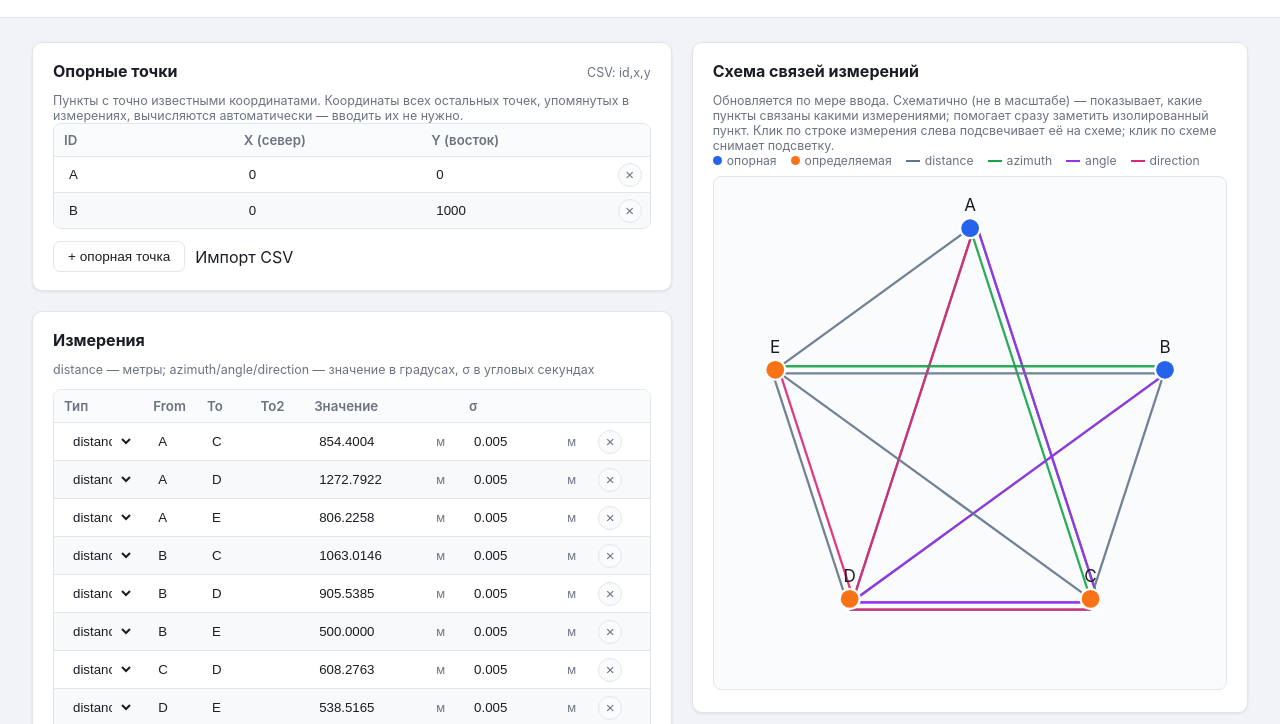
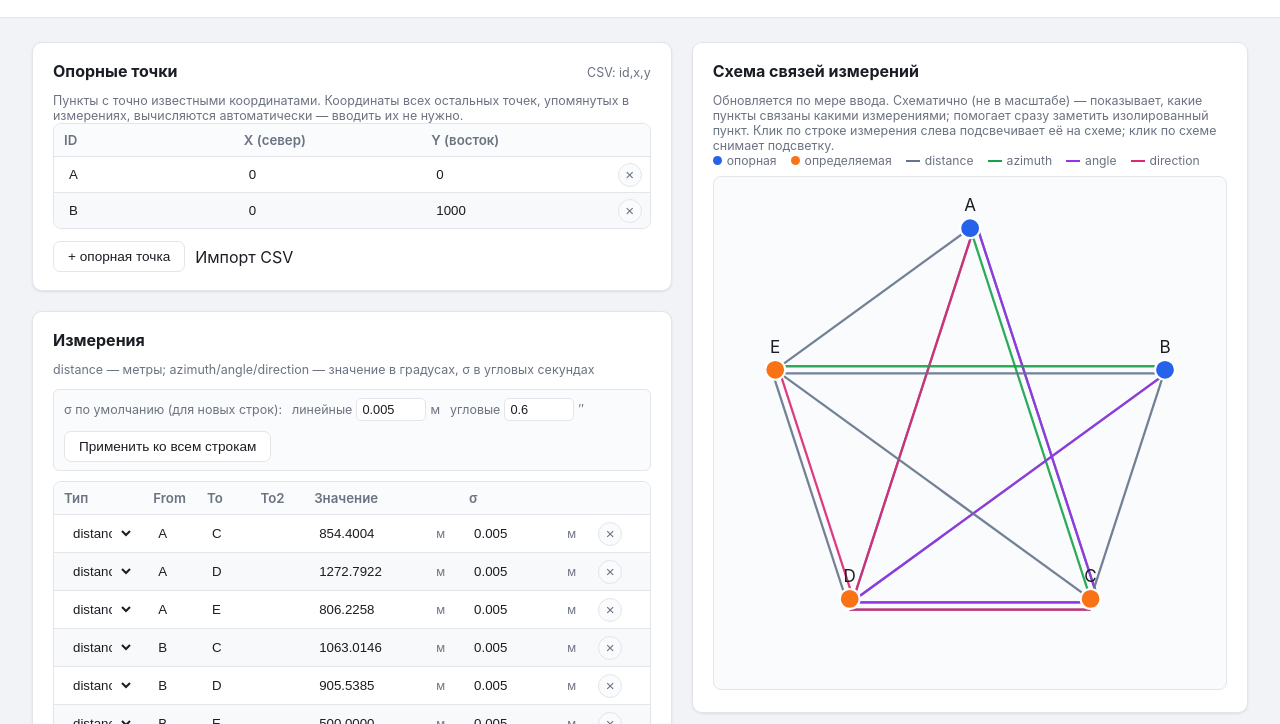
Before and after one commit to white-collar/geodesy-adjustment, a plain HTML site: page web/index.html in a window 1280 px wide. Shown: the part 68-792 px from the top of the page. Drawn offline with Linux system fonts and the light colour scheme.

Commit message:
Add default sigma per measurement type, reduce per-row entry
Typing sigma for every single observation row was pure friction: in
practice, all measurements taken with the same instrument/method share
the same (or the same formula-derived) precision. Add two "default sigma"
fields (linear / angular) that auto-fill new rows, refresh when a row's
type is changed (only if the value wasn't manually customized), and an
"apply to all rows" button to bulk-correct existing ones.

Co-Authored-By: Claude Sonnet 5 <noreply@anthropic.com>

```diff
--- a/web/app.js
+++ b/web/app.js
@@ -71,7 +71,13 @@ function collectReferencePoints() {
 
 // ---------- observations table ----------
 
+function getDefaultSigma(isAngular) {
+  const el = document.getElementById(isAngular ? "default-sigma-angular" : "default-sigma-linear");
+  return el.value;
+}
+
 function addObservationRow(type = "distance", from = "", to = "", to2 = "", value = "", sigma = "") {
+  if (sigma === "") sigma = getDefaultSigma(ANGULAR_TYPES.has(type));
   const tr = document.createElement("tr");
   tr.innerHTML = `
     <td>
@@ -91,7 +97,15 @@ function addObservationRow(type = "distance", from = "", to = "", to2 = "", valu
   `;
   tr.querySelector(".o-type").value = type;
   updateUnitSuffix(tr);
-  tr.querySelector(".o-type").addEventListener("change", () => updateUnitSuffix(tr));
+  tr.querySelector(".o-type").addEventListener("change", (e) => {
+    // Switch the sigma to the new type's default too, but only if it still
+    // matches *some* default value — i.e. the user hasn't customized it.
+    const sigmaInput = tr.querySelector(".o-sigma");
+    if (sigmaInput.value === getDefaultSigma(false) || sigmaInput.value === getDefaultSigma(true)) {
+      sigmaInput.value = getDefaultSigma(ANGULAR_TYPES.has(e.target.value));
+    }
+    updateUnitSuffix(tr);
+  });
   tr.querySelector(".remove-row").addEventListener("click", () => {
     if (selectedObsRow === tr) selectedObsRow = null;
     tr.remove();
@@ -567,5 +581,11 @@ document.getElementById("add-observation").addEventListener("click", () => {
 });
 document.getElementById("load-example").addEventListener("click", loadExample);
 document.getElementById("adjust").addEventListener("click", runAdjust);
+document.getElementById("apply-sigma-defaults").addEventListener("click", () => {
+  for (const tr of obsBody.querySelectorAll("tr")) {
+    const isAngular = ANGULAR_TYPES.has(tr.querySelector(".o-type").value);
+    tr.querySelector(".o-sigma").value = getDefaultSigma(isAngular);
+  }
+});
 
 loadExample();
--- a/web/index.html
+++ b/web/index.html
@@ -42,6 +42,12 @@
         <div class="panel-head">
           <h2>Измерения</h2>
           <span class="hint">distance — метры; azimuth/angle/direction — значение в градусах, σ в угловых секундах</span>
+        </div>
+        <div class="sigma-defaults">
+          <span class="hint">σ по умолчанию (для новых строк):</span>
+          <label>линейные <input type="number" step="any" id="default-sigma-linear" value="0.005"> м</label>
+          <label>угловые <input type="number" step="any" id="default-sigma-angular" value="0.6"> ″</label>
+          <button type="button" class="secondary" id="apply-sigma-defaults">Применить ко всем строкам</button>
         </div>
         <div class="table-scroll">
           <table id="observations-table">
--- a/web/styles.css
+++ b/web/styles.css
@@ -221,6 +221,34 @@ td input[type="checkbox"] { width: auto; accent-color: var(--accent); cursor: po
   flex-wrap: wrap;
 }
 
+.sigma-defaults {
+  display: flex;
+  align-items: center;
+  gap: 10px;
+  flex-wrap: wrap;
+  margin-bottom: 10px;
+  padding: 8px 10px;
+  background: var(--panel-2);
+  border: 1px solid var(--border);
+  border-radius: 6px;
+}
+.sigma-defaults label {
+  display: inline-flex;
+  align-items: center;
+  gap: 4px;
+  font-size: 0.78rem;
+  color: var(--muted);
+}
+.sigma-defaults input {
+  width: 70px;
+  border: 1px solid var(--border);
+  border-radius: 5px;
+  padding: 3px 5px;
+  font-size: 0.8rem;
+  color: var(--text);
+  background: var(--panel);
+}
+
 .actions-panel {
   display: flex;
   gap: 10px;
```
